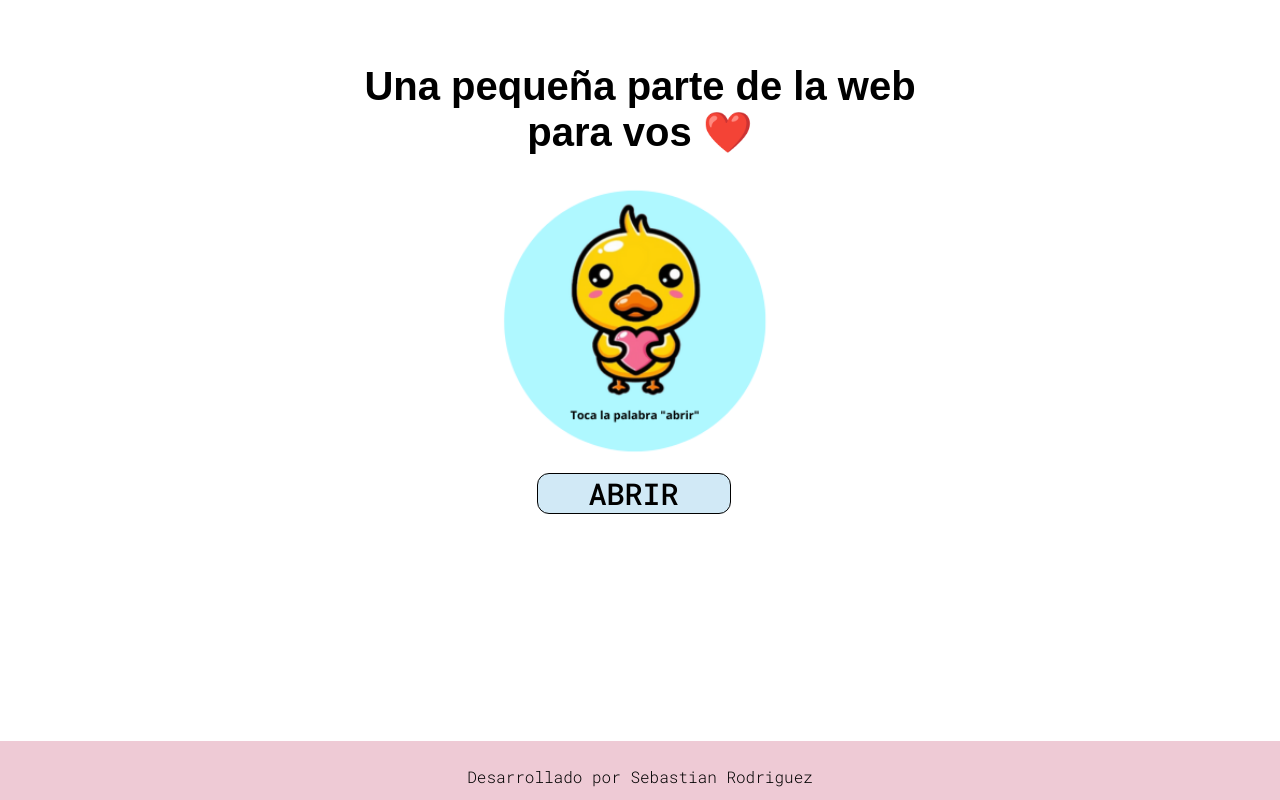
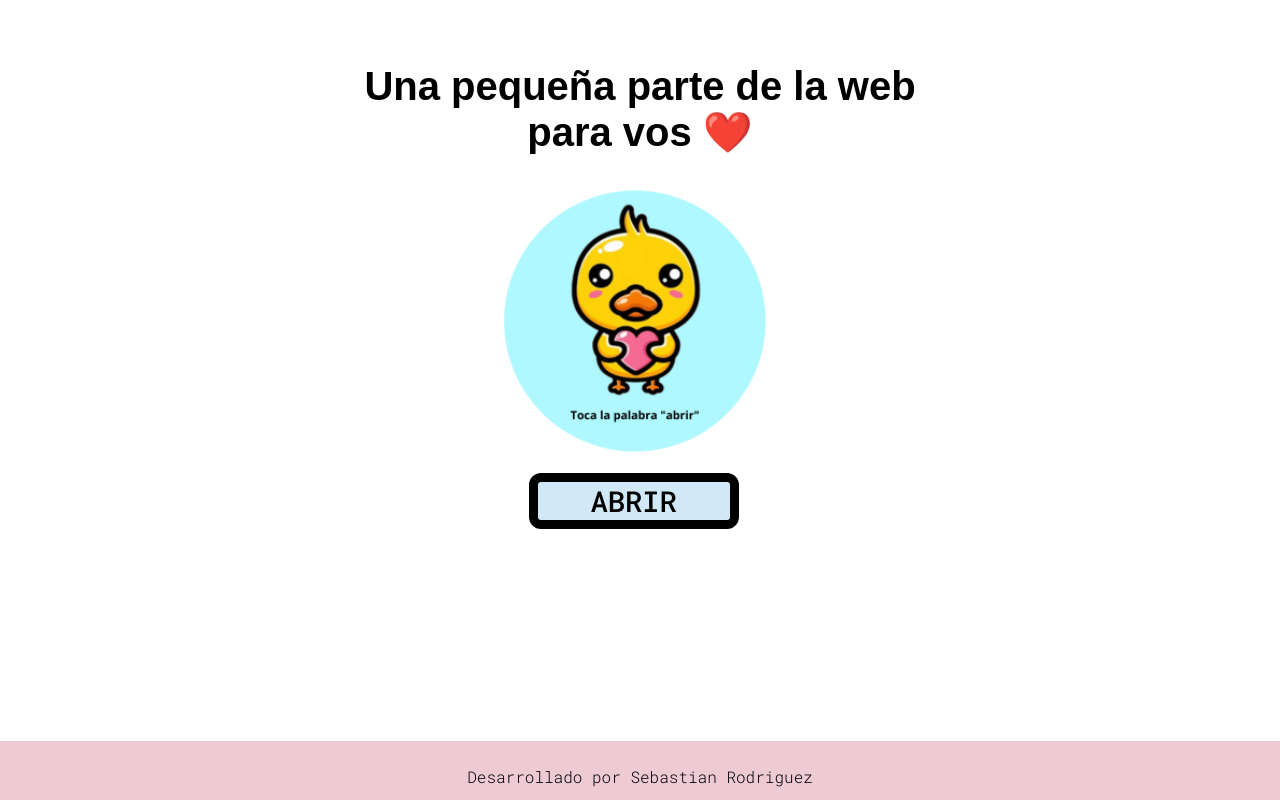
Before and after one commit to SebastianRodriguez99/patina, a plain HTML site: page index.html in a window 1280 px wide. Drawn offline with Linux system fonts and the light colour scheme; a web font is replaced by a local one.

Commit message:
Update  REM stylo.css

```diff
--- a/stylo.css
+++ b/stylo.css
@@ -28,7 +28,7 @@ body{
 .titulo{
     text-align: center;
     width: 50%;
-    font-size: 40px;
+    font-size: 2.5rem;
     padding: 5% 5% 0% 5%;
     font-family: "Love Ya Like A Sister", sans-serif
 }
@@ -38,6 +38,8 @@ body{
     display: flex;
     justify-content: space-between;
     padding: 2% 0% 0% 0%;
+     max-width: 100%;
+     height: auto;
 }
 
 .anclaje__boton{
@@ -45,14 +47,14 @@ body{
     margin-top: 1%;
     margin-right: 1%;
     padding: 0% 5% 0% 5%;
-     font-size: 30px;
+     font-size: 1.8rem;
     text-decoration:none;
     font-weight: 500;
     color: black;
-    border: 1px solid;
+    border: 0.6rem solid;
     background-color: #D1E9F6;
     border-color: #000000;
-    border-radius: 12px;
+    border-radius: 0.75rem;
     text-align: center;
     display: flex;
     justify-content: center;
```
